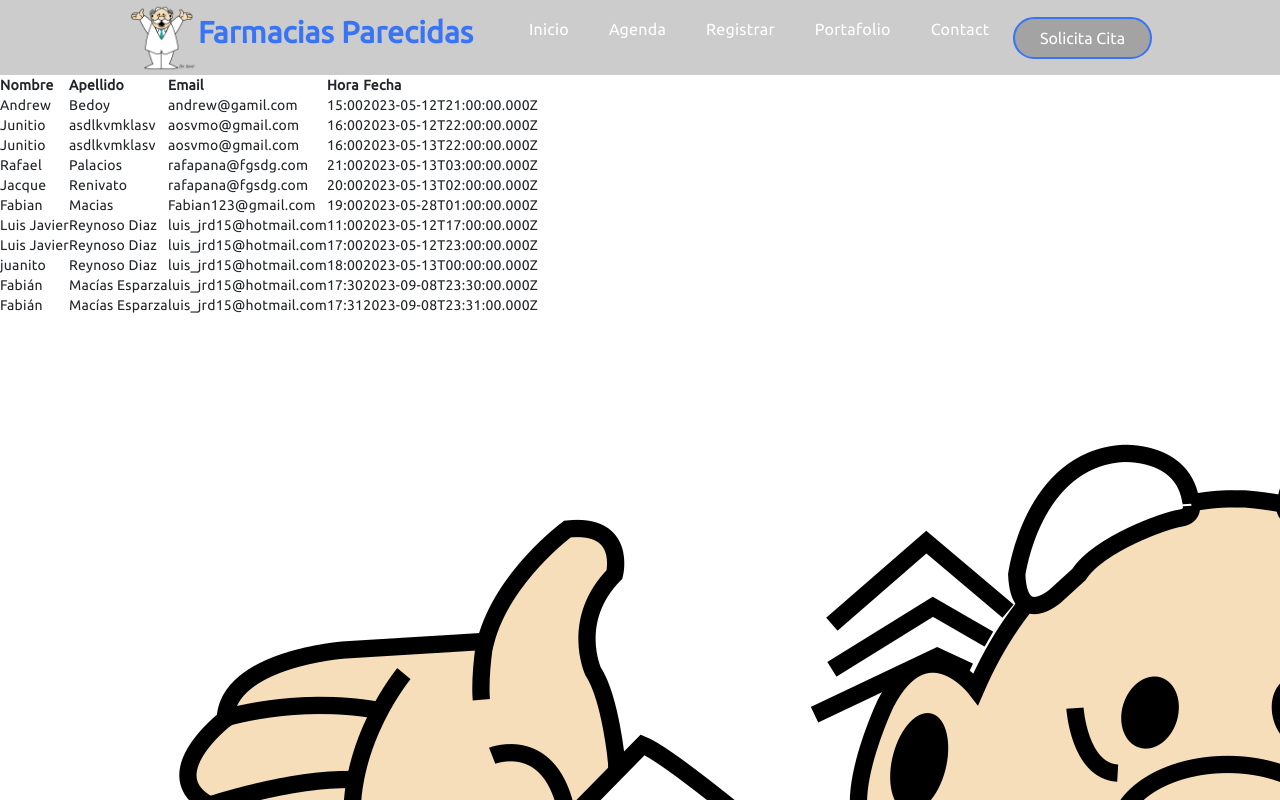
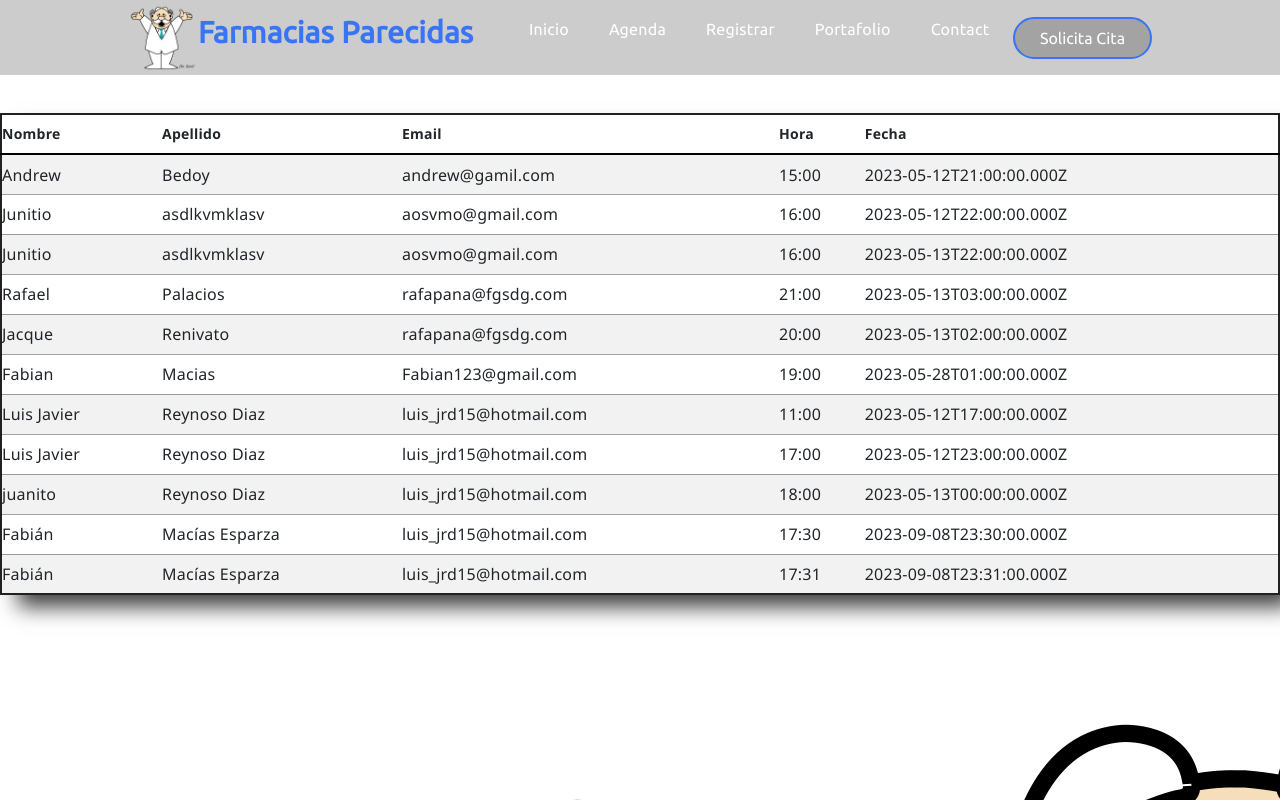
Before and after one commit to ElRafa009/MiniProyecto2, an Angular app: page /#/reporte in a window 1280 px wide. Shown: the top 800 px of the page. Built offline with nearby package versions, Linux system fonts and the light colour scheme.

Commit message:
Update reporte-citas.component.css

```diff
--- a/src/app/reporte-citas/reporte-citas.component.css
+++ b/src/app/reporte-citas/reporte-citas.component.css
@@ -0,0 +1,54 @@
+* {
+    font-family: 'Segoe UI', Tahoma, Geneva, Verdana, sans-serif;
+  }
+
+  body {
+    padding: 0 10% 3% 10%;
+  }
+
+  #numero {
+    width: 50px;
+  }
+
+  table {
+    width: 100%;
+    border: 2px solid rgba(35, 32, 32, 1);
+    text-align: left;
+    border-collapse: collapse;
+    margin-top: 3%;
+    box-shadow: 15px 15px 20px -3px rgba(0,0,0,0.75);;
+  }
+
+  caption {
+    font-size: large;
+    text-transform: uppercase;
+    padding-bottom: 1%;
+  }
+
+  thead {
+    border-bottom: 2px solid black;
+  }
+  td {
+    border-bottom: 1px solid rgba(0, 0, 0, 0.363);
+    font-size: 2ch;
+  }
+  tr {
+    height: 40px;
+  }
+  tfoot {
+    border-top: 2px solid black;
+    text-align: center;
+    font-weight: bold;
+  }
+
+  .par {
+    background-color: #f2f2f2;
+  }
+
+  .impar {
+    background-color: #ffffff;
+  }
+
+  tr:hover {
+    background-color: rgba(128, 128, 128, 0.314);
+  }
```
